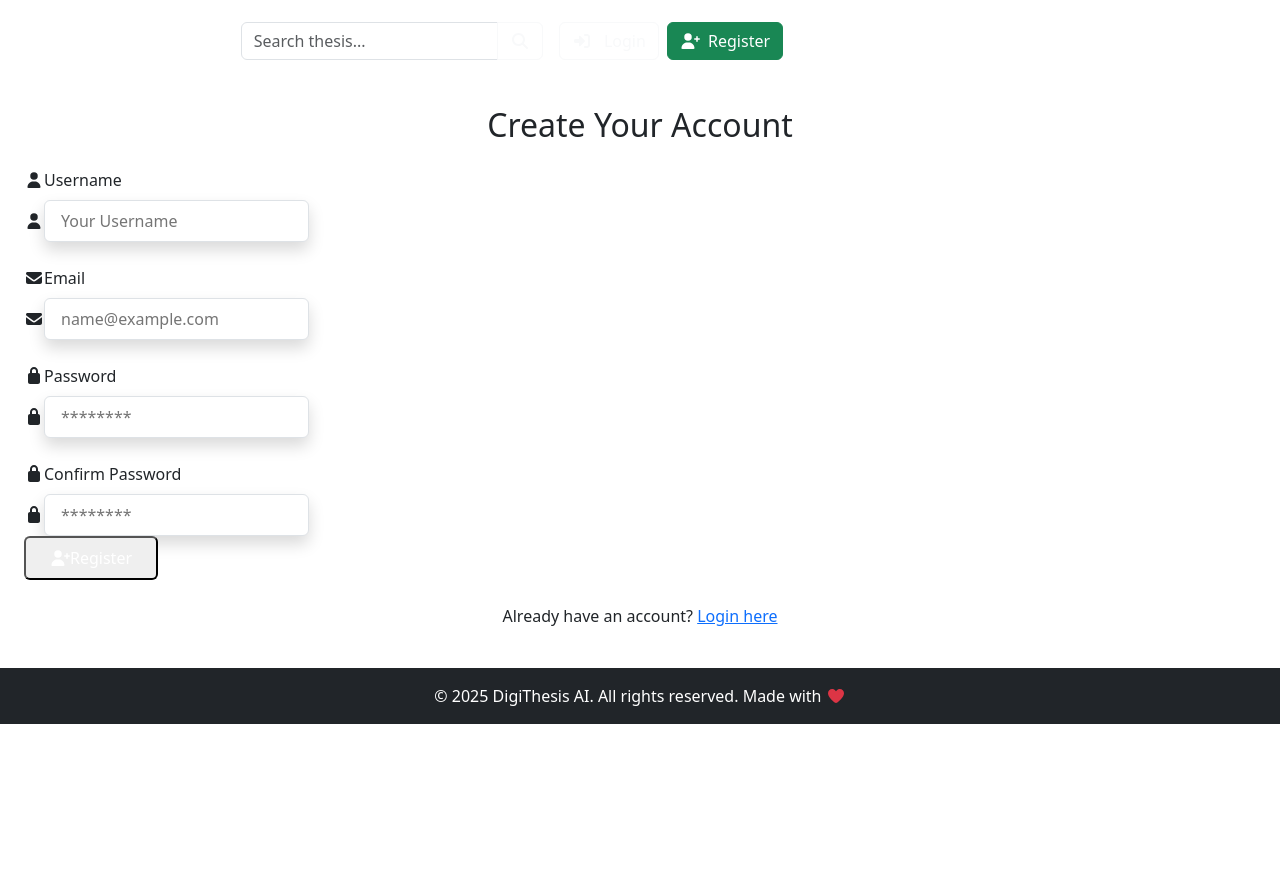
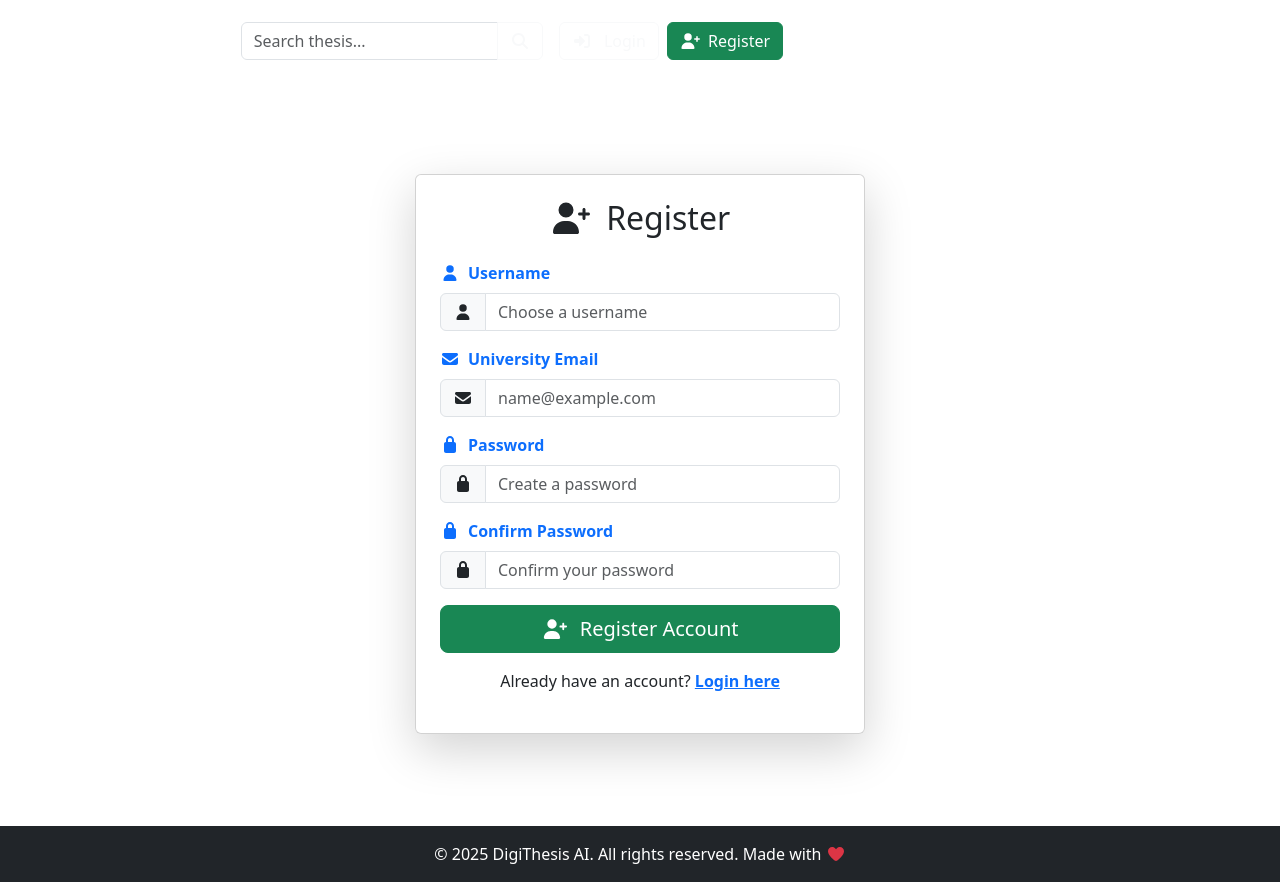
Before and after one commit to Shuvo1998/digi-thesis-ai-project, a React (Create React App) app in the folder frontend/: page /register in a window 1280 px wide. Before the commit the page ends 800 px from the top, so only its background shows below. Built offline with nearby package versions, Linux system fonts and the light colour scheme.

Commit message:
Revert "Fix: RegisterPage.js - Resolved 'a is not a function' error, improved error handling, and applied dark theme"
This reverts commit a86e7711f88ed47bdace1b89d965d4d0a77cd052.

```diff
--- a/frontend/src/pages/RegisterPage.js
+++ b/frontend/src/pages/RegisterPage.js
@@ -1,10 +1,10 @@
-// frontend/src/pages/RegisterPage.js
 import React, { useState, useContext } from 'react';
 import { Link, useNavigate } from 'react-router-dom';
 import { FontAwesomeIcon } from '@fortawesome/react-fontawesome';
-import { faUser, faEnvelope, faLock, faUserPlus, faSpinner } from '@fortawesome/free-solid-svg-icons';
+import { faUser, faEnvelope, faLock, faUserPlus } from '@fortawesome/free-solid-svg-icons';
 import axios from 'axios';
 import { UserContext } from '../context/UserContext';
+import Snackbar from '../components/Common/Snackbar';
 
 const RegisterPage = () => {
     const [formData, setFormData] = useState({
@@ -13,101 +13,114 @@ const RegisterPage = () => {
         password: '',
         password2: ''
     });
-    const [error, setError] = useState('');
-    const [loading, setLoading] = useState(false);
     const navigate = useNavigate();
-    // CRITICAL FIX: Ensure showSnackbar is correctly destructured from UserContext
-    const { showSnackbar } = useContext(UserContext);
+    const { login } = useContext(UserContext);
+
+    const [snackbar, setSnackbar] = useState({
+        show: false,
+        message: '',
+        type: 'info',
+    });
+
+    const handleCloseSnackbar = () => {
+        setSnackbar({ ...snackbar, show: false });
+    };
 
     const { username, email, password, password2 } = formData;
 
     const onChange = e => {
         setFormData({ ...formData, [e.target.name]: e.target.value });
-        if (error) setError('');
+        if (snackbar.show) setSnackbar({ ...snackbar, show: false });
     };
 
-    const onSubmit = async e => {
+    const onSubmit = async (e) => {
         e.preventDefault();
-        setError('');
-        setLoading(true);
+        setSnackbar({ ...snackbar, show: false });
 
         if (password !== password2) {
-            setError('Passwords do not match');
-            showSnackbar('Passwords do not match', 'error'); // Use showSnackbar from context
-            setLoading(false);
+            setSnackbar({
+                show: true,
+                message: "Passwords do not match!",
+                type: 'error',
+            });
             return;
         }
 
         try {
-            const res = await axios.post('https://digi-thesis-ai-project.onrender.com/api/users', {
-                username, // Ensure username is being sent
+            // UPDATED: Use the live Render backend URL
+            const res = await axios.post('https://digi-thesis-ai-project.onrender.com/api/auth/register', {
+                username,
                 email,
                 password
             });
 
-            // Log the full response to see what backend sends for user
-            console.log("Registration successful:", res.data);
+            console.log('Registration successful:', res.data);
+            const { token, user: userData } = res.data;
 
-            // Backend is returning an empty user object (user: {}).
-            // This is unusual for a successful registration.
-            // Ideally, the backend should return the newly registered user's basic info.
-            // For now, we proceed with the assumption that the registration itself was successful.
+            await login({ token });
 
-            showSnackbar('Registration successful! Please log in.', 'success'); // Use showSnackbar from context
+            setSnackbar({
+                show: true,
+                message: 'Registration successful! You are now logged in.',
+                type: 'success',
+            });
             setTimeout(() => {
-                navigate('/login');
-            }, 1500);
+                navigate('/dashboard');
+            }, snackbar.duration || 3000);
 
         } catch (err) {
             console.error('Registration failed:', err.response ? err.response.data : err.message);
-            const errorMessage = err.response && err.response.data && err.response.data.errors
-                ? err.response.data.errors[0].msg // Access the error message from the array
-                : 'Registration failed. Please try again.';
-
-            setError(errorMessage);
-            showSnackbar(errorMessage, 'error'); // Use showSnackbar from context
-        } finally {
-            setLoading(false);
+            setSnackbar({
+                show: true,
+                message: err.response && err.response.data && err.response.data.errors
+                    ? err.response.data.errors[0].msg
+                    : 'Registration failed. Please try again.',
+                type: 'error',
+            });
         }
     };
 
     return (
-        <div className="min-h-screen flex justify-center items-center bg-gray-900 font-inter p-4">
-            <div className="bg-gray-800 p-6 rounded-lg shadow-xl max-w-md w-full">
-                <h2 className="text-center mb-4 text-gray-100 text-2xl font-bold">Create Your Account</h2>
-                {error && <div className="bg-red-900 border border-red-700 text-red-300 px-4 py-3 rounded relative mb-4" role="alert">{error}</div>}
+        <div className="d-flex justify-content-center align-items-center" style={{ minHeight: 'calc(100vh - 56px)' }}>
+            <Snackbar
+                message={snackbar.message}
+                type={snackbar.type}
+                show={snackbar.show}
+                onClose={handleCloseSnackbar}
+            />
+
+            <div className="card p-4 shadow-lg" style={{ maxWidth: '450px', width: '100%', backgroundColor: 'rgba(255, 255, 255, 0.9)' }}>
+                <h2 className="text-center mb-4 text-dark">
+                    <FontAwesomeIcon icon={faUserPlus} className="me-2" /> Register
+                </h2>
                 <form onSubmit={onSubmit}>
-                    <div className="mb-4">
-                        <label htmlFor="username" className="block text-gray-300 text-sm font-bold mb-2">
-                            <FontAwesomeIcon icon={faUser} className="mr-2" />Username
+                    <div className="mb-3">
+                        <label htmlFor="username" className="form-label text-primary fw-bold text-start d-flex align-items-center">
+                            <FontAwesomeIcon icon={faUser} className="me-2" /> Username
                         </label>
-                        <div className="relative">
-                            <span className="absolute inset-y-0 left-0 pl-3 flex items-center text-gray-400">
-                                <FontAwesomeIcon icon={faUser} />
-                            </span>
+                        <div className="input-group">
+                            <span className="input-group-text"><FontAwesomeIcon icon={faUser} /></span>
                             <input
                                 type="text"
-                                className="shadow appearance-none border rounded w-full py-2 px-3 pl-10 text-gray-100 leading-tight focus:outline-none focus:shadow-outline bg-gray-700 border-gray-600 focus:border-blue-500"
+                                className="form-control"
                                 id="username"
                                 name="username"
-                                placeholder="Your Username"
+                                placeholder="Choose a username"
                                 value={username}
                                 onChange={onChange}
                                 required
                             />
                         </div>
                     </div>
-                    <div className="mb-4">
-                        <label htmlFor="email" className="block text-gray-300 text-sm font-bold mb-2">
-                            <FontAwesomeIcon icon={faEnvelope} className="mr-2" />Email
+                    <div className="mb-3">
+                        <label htmlFor="email" className="form-label text-primary fw-bold text-start d-flex align-items-center">
+                            <FontAwesomeIcon icon={faEnvelope} className="me-2" /> University Email
                         </label>
-                        <div className="relative">
-                            <span className="absolute inset-y-0 left-0 pl-3 flex items-center text-gray-400">
-                                <FontAwesomeIcon icon={faEnvelope} />
-                            </span>
+                        <div className="input-group">
+                            <span className="input-group-text"><FontAwesomeIcon icon={faEnvelope} /></span>
                             <input
                                 type="email"
-                                className="shadow appearance-none border rounded w-full py-2 px-3 pl-10 text-gray-100 leading-tight focus:outline-none focus:shadow-outline bg-gray-700 border-gray-600 focus:border-blue-500"
+                                className="form-control"
                                 id="email"
                                 name="email"
                                 placeholder="name@example.com"
@@ -117,64 +130,49 @@ const RegisterPage = () => {
                             />
                         </div>
                     </div>
-                    <div className="mb-4">
-                        <label htmlFor="password" className="block text-gray-300 text-sm font-bold mb-2">
-                            <FontAwesomeIcon icon={faLock} className="mr-2" />Password
+                    <div className="mb-3">
+                        <label htmlFor="password" className="form-label text-primary fw-bold text-start d-flex align-items-center">
+                            <FontAwesomeIcon icon={faLock} className="me-2" /> Password
                         </label>
-                        <div className="relative">
-                            <span className="absolute inset-y-0 left-0 pl-3 flex items-center text-gray-400">
-                                <FontAwesomeIcon icon={faLock} />
-                            </span>
+                        <div className="input-group">
+                            <span className="input-group-text"><FontAwesomeIcon icon={faLock} /></span>
                             <input
                                 type="password"
-                                className="shadow appearance-none border rounded w-full py-2 px-3 pl-10 text-gray-100 leading-tight focus:outline-none focus:shadow-outline bg-gray-700 border-gray-600 focus:border-blue-500"
+                                className="form-control"
                                 id="password"
                                 name="password"
-                                placeholder="********"
+                                placeholder="Create a password"
                                 value={password}
                                 onChange={onChange}
-                                minLength="6"
                                 required
                             />
                         </div>
                     </div>
-                    <div className="mb-6">
-                        <label htmlFor="password2" className="block text-gray-300 text-sm font-bold mb-2">
-                            <FontAwesomeIcon icon={faLock} className="mr-2" />Confirm Password
+                    <div className="mb-3">
+                        <label htmlFor="password2" className="form-label text-primary fw-bold text-start d-flex align-items-center">
+                            <FontAwesomeIcon icon={faLock} className="me-2" /> Confirm Password
                         </label>
-                        <div className="relative">
-                            <span className="absolute inset-y-0 left-0 pl-3 flex items-center text-gray-400">
-                                <FontAwesomeIcon icon={faLock} />
-                            </span>
+                        <div className="input-group">
+                            <span className="input-group-text"><FontAwesomeIcon icon={faLock} /></span>
                             <input
                                 type="password"
-                                className="shadow appearance-none border rounded w-full py-2 px-3 pl-10 text-gray-100 leading-tight focus:outline-none focus:shadow-outline bg-gray-700 border-gray-600 focus:border-blue-500"
+                                className="form-control"
                                 id="password2"
                                 name="password2"
-                                placeholder="********"
+                                placeholder="Confirm your password"
                                 value={password2}
                                 onChange={onChange}
-                                minLength="6"
                                 required
                             />
                         </div>
                     </div>
-                    <div className="flex items-center justify-between">
-                        <button
-                            type="submit"
-                            className="bg-green-600 hover:bg-green-700 text-white font-bold py-2 px-4 rounded focus:outline-none focus:shadow-outline transition duration-200 w-full"
-                            disabled={loading}
-                        >
-                            {loading ? (
-                                <FontAwesomeIcon icon={faSpinner} spin className="mr-2" />
-                            ) : (
-                                <FontAwesomeIcon icon={faUserPlus} className="mr-2" />
-                            )}
-                            {loading ? 'Registering...' : 'Register'}
+                    <div className="d-grid gap-2 mb-3">
+                        <button type="submit" className="btn btn-success btn-lg">
+                            <FontAwesomeIcon icon={faUserPlus} className="me-2" /> Register Account
                         </button>
                     </div>
-                    <p className="text-center mt-4 text-gray-300">
-                        Already have an account? <Link to="/login" className="text-blue-400 hover:text-blue-300 font-bold">Login here</Link>
+                    <p className="text-center text-dark">
+                        Already have an account? <Link to="/login" className="text-primary fw-bold">Login here</Link>
                     </p>
                 </form>
             </div>
```
